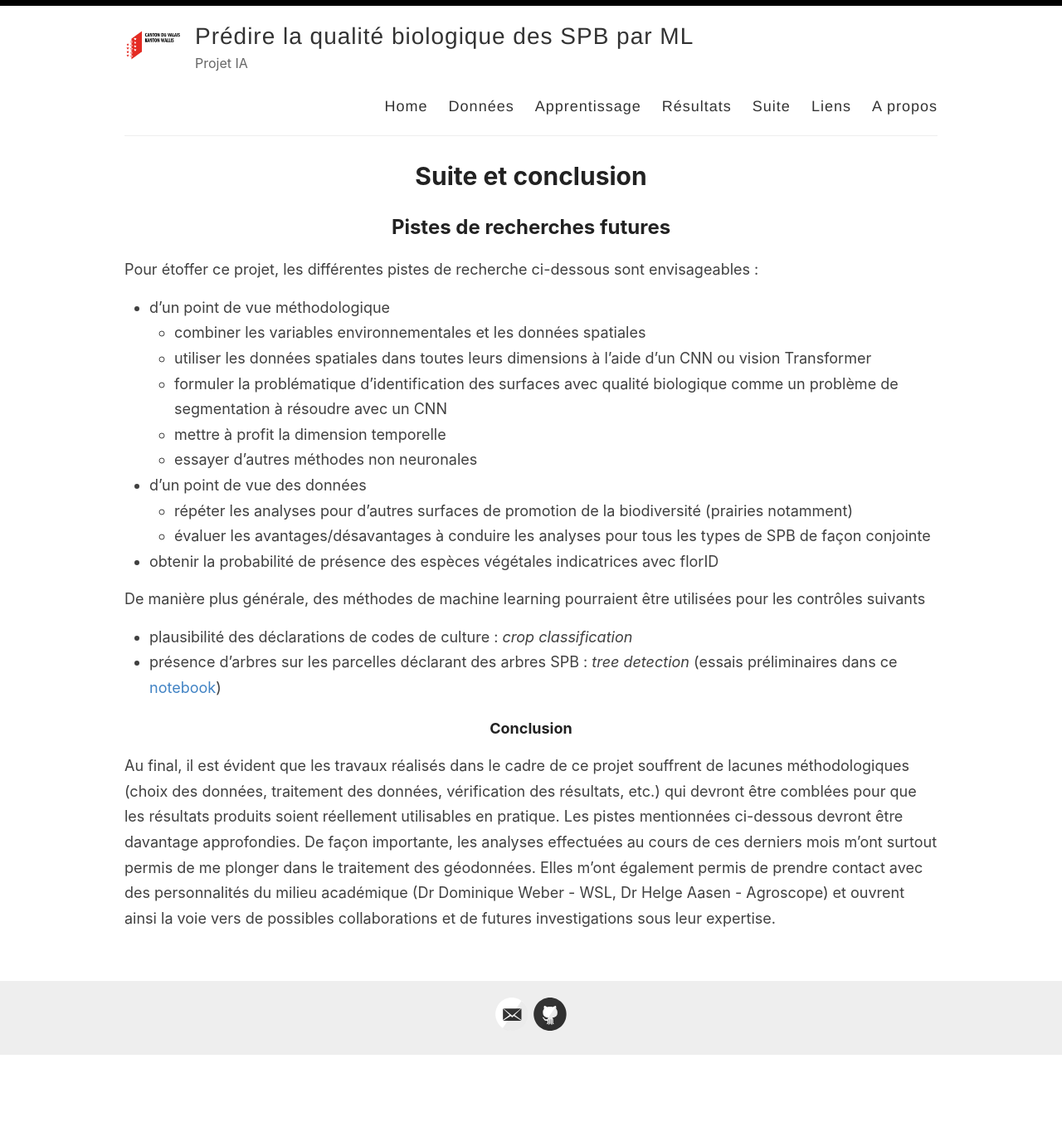
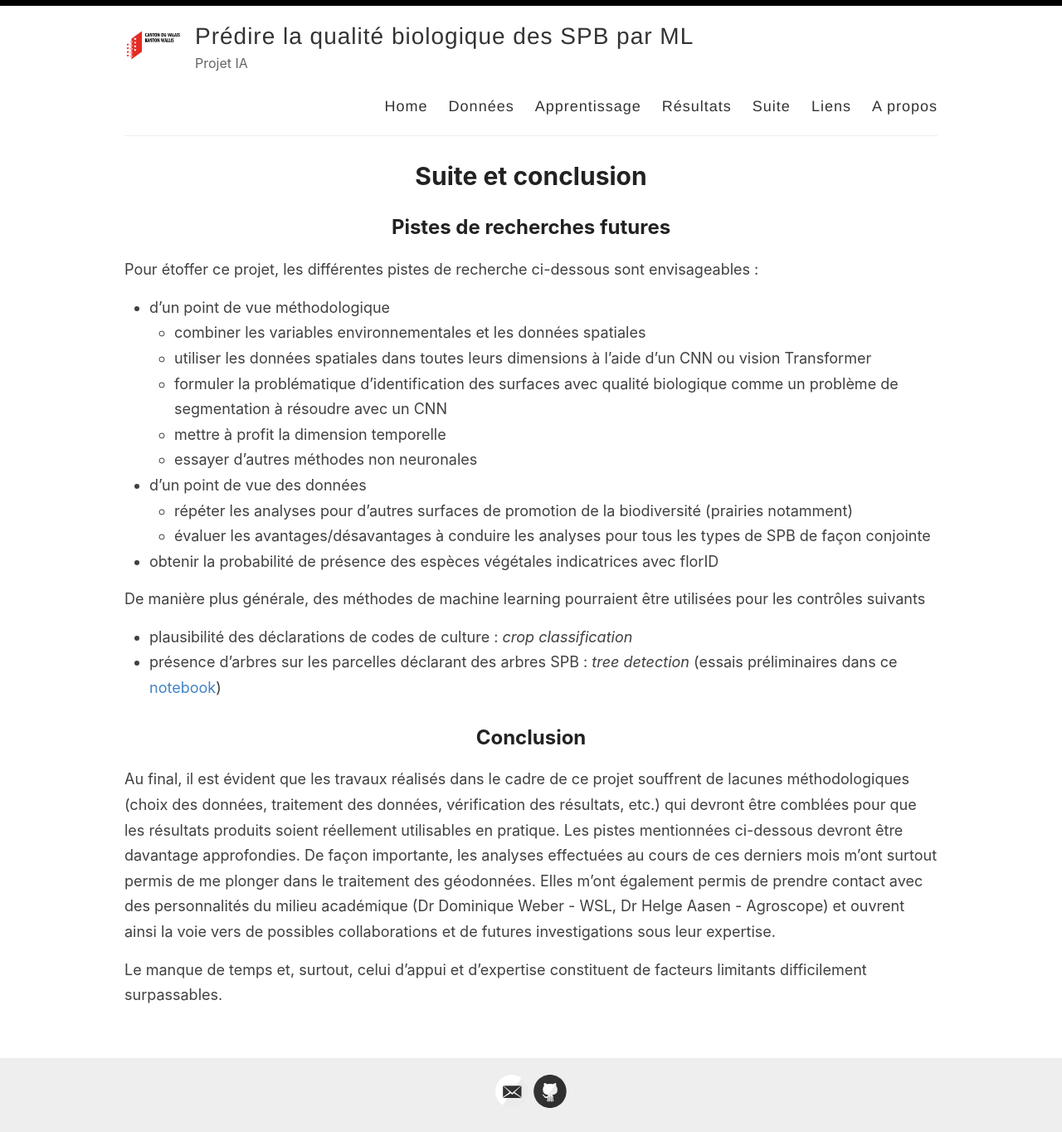
Before and after one commit to sca-opdir/sber-biodiversite-ml-prediction, a Jekyll site: the page built from _pages/suite.md, in a window 1280 px wide. Shown: the whole page at 83% size. Built offline with Jekyll 4.4.1, drawn with Linux system fonts in a browser that asks for light colours; before the commit the page ends 1272 px from its top, so only the background shows below that.

Commit message:
Update suite.md

```diff
--- a/_pages/suite.md
+++ b/_pages/suite.md
@@ -28,6 +28,8 @@ De manière plus générale, des méthodes de machine learning pourraient être
 * présence d'arbres sur les parcelles déclarant des arbres SPB : *tree detection* (essais préliminaires dans ce [notebook](https://www.kaggle.com/code/mzufferey/test-tree-detection))
 
 
-#### Conclusion
+## Conclusion
 
 Au final, il est évident que les travaux réalisés dans le cadre de ce projet souffrent de lacunes méthodologiques (choix des données, traitement des données, vérification des résultats, etc.) qui devront être comblées pour que les résultats produits soient réellement utilisables en pratique. Les pistes mentionnées ci-dessous devront être davantage approfondies. De façon importante, les analyses effectuées au cours de ces derniers mois m'ont surtout permis de me plonger dans le traitement des géodonnées. Elles m'ont également permis de prendre contact avec des personnalités du milieu académique (Dr Dominique Weber - WSL, Dr Helge Aasen - Agroscope) et ouvrent ainsi la voie vers de possibles collaborations et de futures investigations sous leur expertise.
+
+Le manque de temps et, surtout, celui d'appui et d'expertise constituent de facteurs limitants difficilement surpassables.
```
